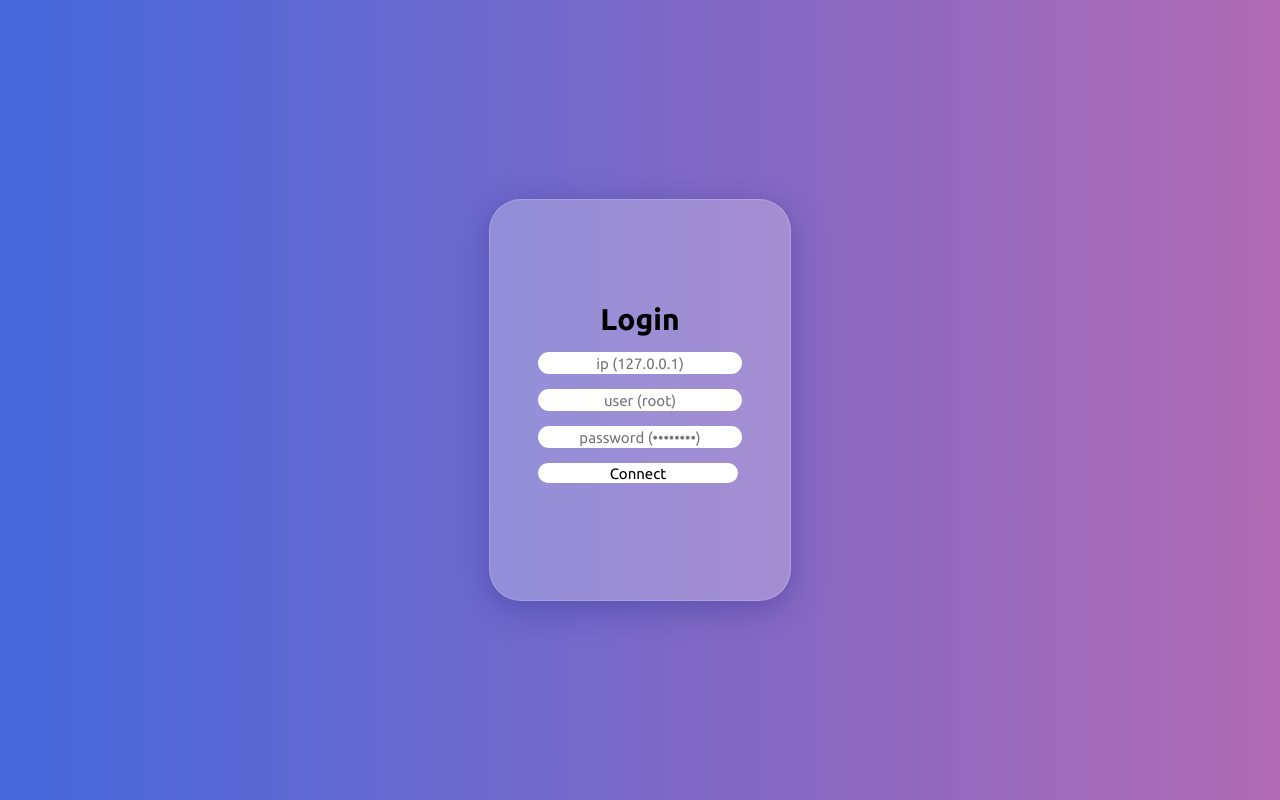
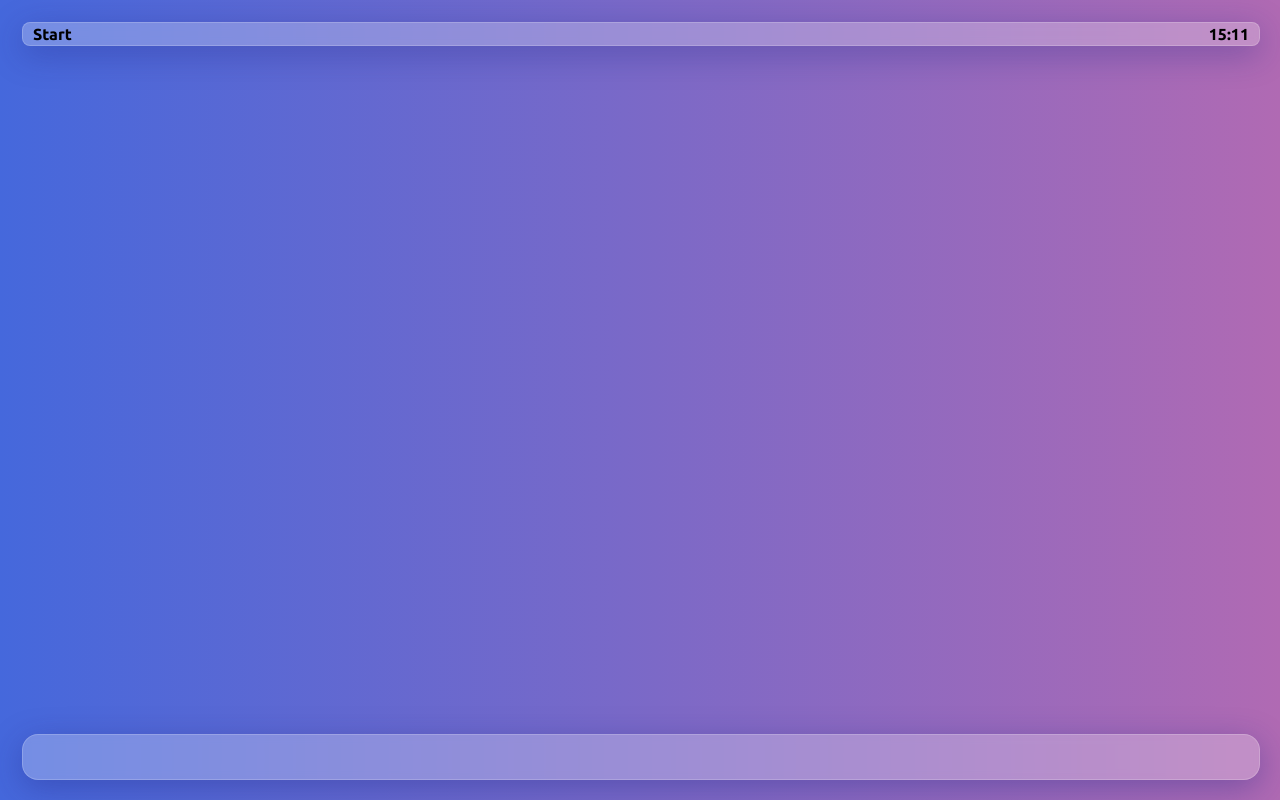
Before and after one commit to Asedem/ViSSH, an Angular app: page / in a window 1280 px wide. Built offline with nearby package versions, Linux system fonts and the light colour scheme.

Commit message:
#2 Implemented basic component with navbar and taskbar

```diff
--- a/src/app/app.component.html
+++ b/src/app/app.component.html
@@ -1 +1 @@
-<app-login-screen></app-login-screen>
+<app-desktop></app-desktop>
--- a/src/app/app.module.ts
+++ b/src/app/app.module.ts
@@ -3,11 +3,13 @@ import { BrowserModule } from '@angular/platform-browser';
 
 import { AppComponent } from './app.component';
 import { LoginScreenComponent } from './components/login-screen/login-screen.component';
+import { DesktopComponent } from './components/desktop/desktop.component';
 
 @NgModule({
   declarations: [
     AppComponent,
-    LoginScreenComponent
+    LoginScreenComponent,
+    DesktopComponent
   ],
   imports: [
     BrowserModule
--- /dev/null
+++ b/src/app/components/desktop/desktop.component.html
@@ -0,0 +1,11 @@
+<div id="main">
+  <div id="navbar">
+    <div class="button">
+      <p>Start</p>
+    </div>
+    <p>{{date.getHours()}}:{{date.getMinutes()}}</p>
+  </div>
+  <div id="taskbar">
+
+  </div>
+</div>
--- /dev/null
+++ b/src/app/components/desktop/desktop.component.scss
@@ -0,0 +1,62 @@
+#main {
+  height: 100vh;
+  width: 100vw;
+  background: rgb(176,106,179);
+  background: linear-gradient(-90deg, rgba(176,106,179,1) 0%, rgba(69,104,220,1) 100%);
+
+  #navbar {
+    position: absolute;
+    height: 22px;
+    width: calc(100vw - 44px);
+    left: 22px;
+    top: 22px;
+    border-radius: 8px;
+
+    display: flex;
+    justify-content: space-between;
+    align-items: center;
+
+    /* Glass morphism */
+    background: rgba( 255, 255, 255, 0.25 );
+    box-shadow: 0 8px 32px 0 rgba( 31, 38, 135, 0.37 );
+    backdrop-filter: blur( 4px );
+    -webkit-backdrop-filter: blur( 4px );
+    border: 1px solid rgba( 255, 255, 255, 0.18 );
+
+    p {
+      margin: 2px 10px;
+      font-weight: bolder;
+    }
+
+    .button {
+      background-color: transparent;
+      border-radius: 8px;
+      width: min-content;
+      transition: 0.2s;
+
+      &:hover {
+        background: rgba( 255, 255, 255, 0.25 );
+        box-shadow: 0 8px 32px 0 rgba( 31, 38, 135, 0.37 );
+        backdrop-filter: blur( 4px );
+        -webkit-backdrop-filter: blur( 4px );
+        cursor: pointer;
+      }
+    }
+  }
+
+  #taskbar {
+    position: absolute;
+    height: 44px;
+    width: calc(100vw - 44px);
+    left: 22px;
+    top: calc(100vh - 66px);
+    border-radius: 16px;
+
+    /* Glass morphism */
+    background: rgba( 255, 255, 255, 0.25 );
+    box-shadow: 0 8px 32px 0 rgba( 31, 38, 135, 0.37 );
+    backdrop-filter: blur( 4px );
+    -webkit-backdrop-filter: blur( 4px );
+    border: 1px solid rgba( 255, 255, 255, 0.18 );
+  }
+}
--- /dev/null
+++ b/src/app/components/desktop/desktop.component.ts
@@ -0,0 +1,21 @@
+import {Component, OnInit} from '@angular/core';
+
+@Component({
+  selector: 'app-desktop',
+  templateUrl: './desktop.component.html',
+  styleUrls: ['./desktop.component.scss']
+})
+export class DesktopComponent implements OnInit {
+
+  date: Date = new Date();
+
+  ngOnInit(): void {
+    this.utcTime();
+  }
+
+  utcTime(): void {
+    setInterval(() => {
+      this.date = new Date();
+    }, 1000);
+  }
+}
```
